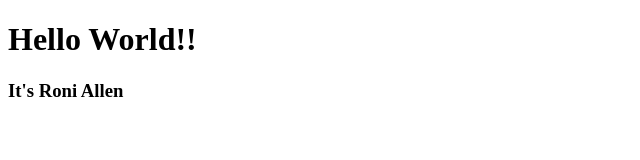
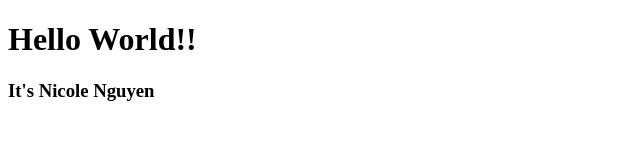
Before and after one commit to nicolelnguyen/cecs105, a plain HTML site: page index.html in a window 1280 px wide. Shown: the full height of the page, 0-640 px from the left. Drawn offline with Linux system fonts and the light colour scheme.

Commit message:
Update index.html

```diff
--- a/index.html
+++ b/index.html
@@ -10,7 +10,7 @@
 <body>
 <h1>Hello World!! </h1>
 
-<h3> It's Roni Allen </h3>
+<h3> It's Nicole Nguyen </h3>
 
 </body>
 </html>
```
